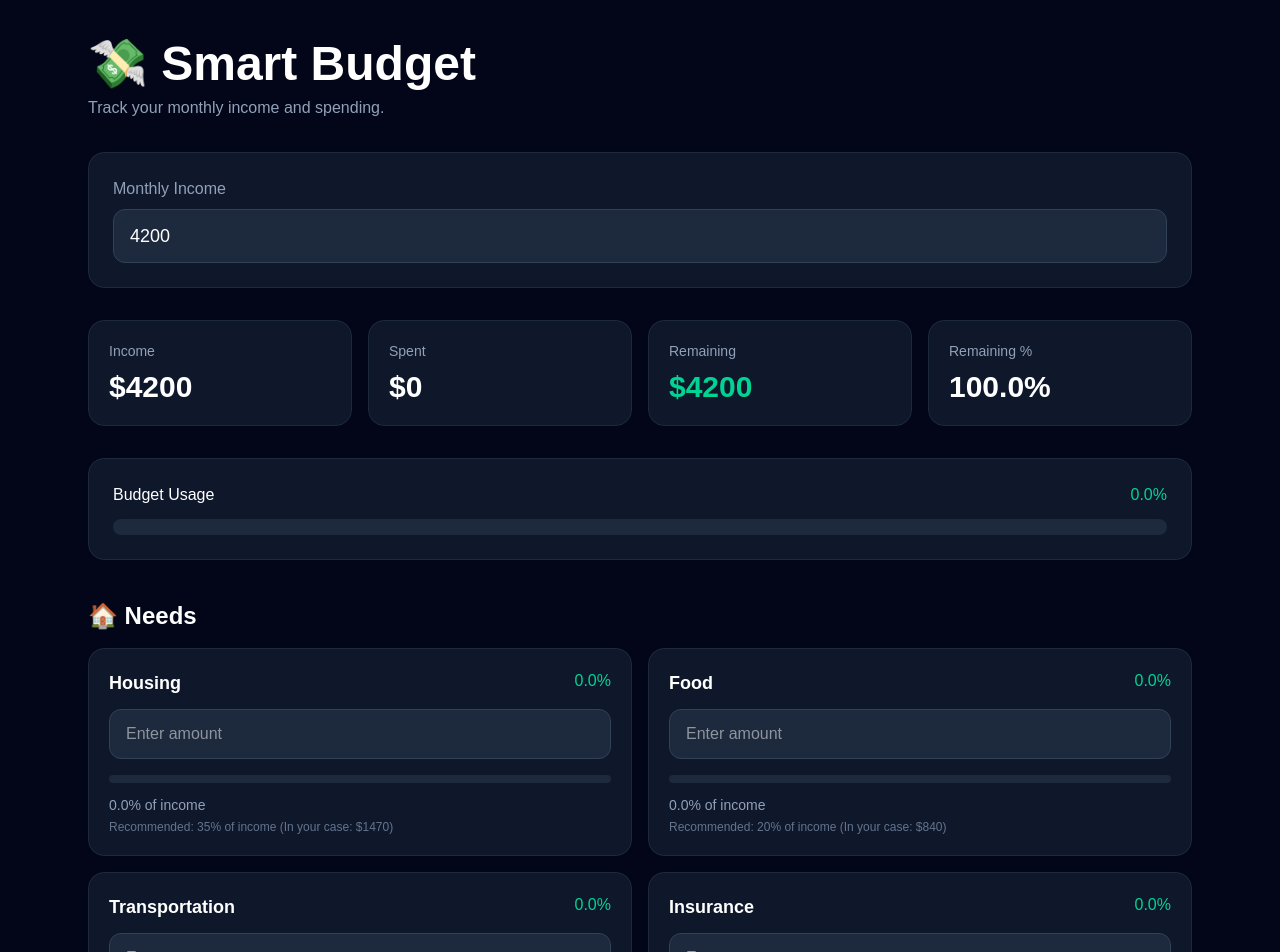
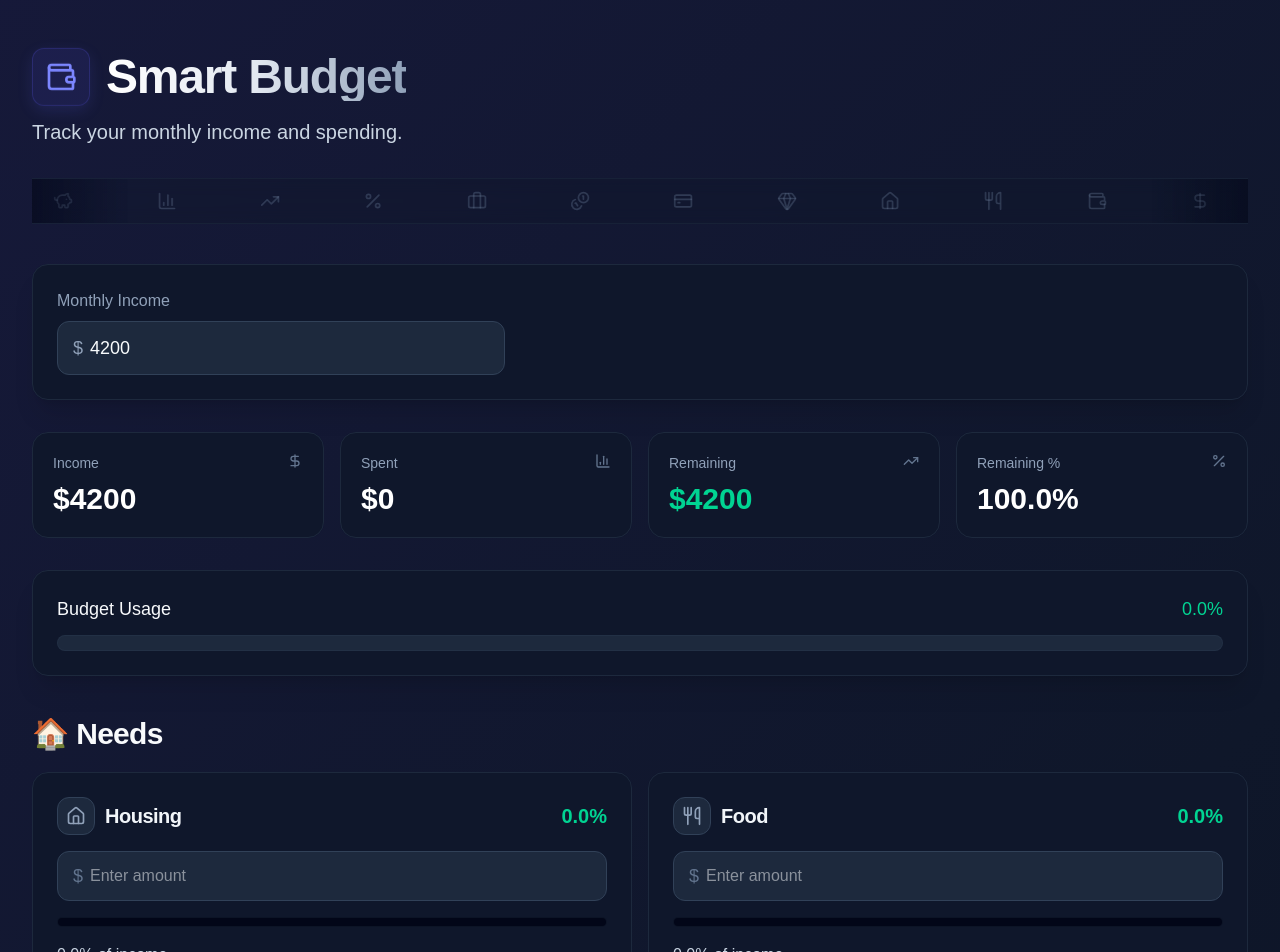
Before and after one commit to ECampbell37/budget-app, a Next.js app: page / in a window 1280 px wide. Shown: the top 952 px of the page. Built offline with nearby package versions, Linux system fonts and the light colour scheme.

Commit message:
UI Overhaul

```diff
--- a/app/page.tsx
+++ b/app/page.tsx
@@ -1,146 +1,193 @@
 "use client";
 
 import { useEffect, useMemo, useState } from "react";
+import {
+  DollarSign,
+  Wallet,
+  TrendingUp,
+  Percent,
+  Home as HomeIcon,
+  Utensils,
+  Car,
+  ShieldCheck,
+  PiggyBank,
+  User,
+  BarChart3,
+  Briefcase,
+  Coins,
+  CreditCard,
+  Gem
+} from "lucide-react";
 
-const EXPENSES = [
-  { name: "Housing", type: "Essential", target: 35, metric: "max" },
-  { name: "Food", type: "Essential", target: 20, metric: "max" },
-  { name: "Transportation", type: "Essential", target: 10, metric: "max" },
-  { name: "Insurance", type: "Essential", target: 5, metric: "max" },
+interface BudgetConfig {
+  name: string;
+  type: "Essential" | "Lifestyle";
+  target: number;
+  metric: "max" | "min";
+  icon: any;
+}
 
-  { name: "Savings", type: "Lifestyle", target: 15, metric: "min" },
-  { name: "Personal", type: "Lifestyle", target: 10, metric: "max" },
-  { name: "Investments", type: "Lifestyle", target: 5, metric: "min" },
+const BUDGET_CONFIGS: BudgetConfig[] = [
+  { name: "Housing", type: "Essential", target: 35, metric: "max", icon: HomeIcon },
+  { name: "Food", type: "Essential", target: 20, metric: "max", icon: Utensils },
+  { name: "Transportation", type: "Essential", target: 10, metric: "max", icon: Car },
+  { name: "Insurance", type: "Essential", target: 5, metric: "max", icon: ShieldCheck },
+  { name: "Savings", type: "Lifestyle", target: 15, metric: "min", icon: PiggyBank },
+  { name: "Personal", type: "Lifestyle", target: 10, metric: "max", icon: User },
+  { name: "Investments", type: "Lifestyle", target: 5, metric: "min", icon: TrendingUp },
+];
+
+const MARQUEE_ICONS = [
+  Wallet, DollarSign, PiggyBank, BarChart3, TrendingUp, Percent,
+  Briefcase, Coins, CreditCard, Gem, HomeIcon, Utensils
 ];
 
 export default function Home() {
-  const [income, setIncome] = useState("4200");
-
-  const [expenses, setExpenses] = useState<Record<string, string>>(
-    EXPENSES.reduce((acc, item) => {
-      acc[item.name] = "";
-      return acc;
-    }, {} as Record<string, string>)
+  const [income, setIncome] = useState<string>("4200");
+  const [expenses, setExpenses] = useState<Record<string, string>>(() =>
+    BUDGET_CONFIGS.reduce((acc, item) => ({ ...acc, [item.name]: "" }), {})
   );
 
   useEffect(() => {
     const saved = localStorage.getItem("budget-data");
-
     if (saved) {
+      try {
         const data = JSON.parse(saved);
-
-      setIncome(data.income || "4200");
-      setExpenses(data.expenses || {});
+        if (data.income) setIncome(data.income);
+        if (data.expenses) setExpenses(data.expenses);
+      } catch (e) {
+        console.error("Failed to parse local storage budget data", e);
+      }
     }
   }, []);
 
   useEffect(() => {
-    localStorage.setItem(
-      "budget-data",
-      JSON.stringify({
-        income,
-        expenses,
-      })
-    );
+    localStorage.setItem("budget-data", JSON.stringify({ income, expenses }));
   }, [income, expenses]);
 
   const parsedIncome = parseFloat(income) || 0;
 
-  const totalSpent = useMemo(
-    () =>
-      Object.values(expenses).reduce(
-        (sum, value) => sum + (parseFloat(value) || 0),
-        0
-      ),
+  const totalSpent = useMemo(() =>
+    Object.values(expenses).reduce((sum, value) => sum + (parseFloat(value) || 0), 0),
     [expenses]
   );
 
   const moneyLeft = parsedIncome - totalSpent;
+  const remainingPercent = parsedIncome > 0 ? ((moneyLeft / parsedIncome) * 100).toFixed(1) : "0";
+  const usagePercent = parsedIncome > 0 ? (totalSpent / parsedIncome) * 100 : 0;
 
-  const remainingPercent =
-    parsedIncome > 0
-      ? ((moneyLeft / parsedIncome) * 100).toFixed(1)
-      : "0";
-
-  const usagePercent =
-    parsedIncome > 0
-      ? (totalSpent / parsedIncome) * 100
-      : 0;
-
-  const essentials = EXPENSES.filter(
-    (item) => item.type === "Essential"
-  );
-
-  const lifestyle = EXPENSES.filter(
-    (item) => item.type === "Lifestyle"
-  );
+  const essentials = BUDGET_CONFIGS.filter((item) => item.type === "Essential");
+  const lifestyle = BUDGET_CONFIGS.filter((item) => item.type === "Lifestyle");
 
   const updateExpense = (name: string, value: string) => {
-    setExpenses((prev) => ({
-      ...prev,
-      [name]: value,
-    }));
+    setExpenses((prev) => ({ ...prev, [name]: value }));
   };
 
   return (
-    <main className="min-h-screen bg-slate-950 text-white">
-      <div className="max-w-6xl mx-auto px-6 py-10">
-        <h1 className="text-5xl font-bold mb-2">
-          💸 Smart Budget
+    <main className="min-h-screen relative text-slate-50 antialiased overflow-x-hidden selection:bg-indigo-500/30">
+
+      {/* Structural Styles for CSS Background Elements & Shimmer Tracks */}
+      <style dangerouslySetInnerHTML={{__html: `
+        @keyframes gradientMove {
+          0% { background-position: 0% 50%; }
+          50% { background-position: 100% 50%; }
+          100% { background-position: 0% 50%; }
+        }
+        @keyframes float {
+          0%, 100% { transform: translateY(0px); box-shadow: 0 5px 15px 0 rgba(99, 102, 241, 0.15); }
+          50% { transform: translateY(-6px); box-shadow: 0 20px 25px -5px rgba(99, 102, 241, 0.3); }
+        }
+        @keyframes marquee {
+          0% { transform: translateX(0%); }
+          100% { transform: translateX(-50%); }
+        }
+        @keyframes progressShimmer {
+          0% { background-position: 0% 0%; }
+          100% { background-position: 200% 0%; }
+        }
+
+        .animate-gradient {
+          background: linear-gradient(-45deg, #020617, #0f172a, #1e1b4b, #020617);
+          background-size: 400% 400%;
+          animation: gradientMove 15s ease infinite;
+        }
+        .animate-float { animation: float 3s ease-in-out infinite; }
+        .animate-marquee { animation: marquee 35s linear infinite; }
+
+        .animated-progress-fill {
+          background-size: 200% auto !important;
+          animation: progressShimmer 2.5s linear infinite;
+        }
+      `}} />
+
+      {/* Dynamic Screen Backsplash Canvas */}
+      <div className="absolute inset-0 z-0 animate-gradient" />
+
+      {/* High-Capacity Frame Wrapper Container */}
+      <div className="relative z-10 max-w-7xl mx-auto px-4 sm:px-8 py-12">
+
+        {/* Main Dashboard Header (Sizing Increased) */}
+        <header className="mb-8">
+          <div className="flex items-center gap-4 mb-3">
+            <span className="p-3 bg-indigo-500/10 text-indigo-400 rounded-xl border border-indigo-500/20 shadow-inner animate-float">
+              <Wallet className="w-8 h-8" />
+            </span>
+            <h1 className="text-4xl sm:text-5xl font-black tracking-tight bg-gradient-to-r from-white via-slate-200 to-slate-400 bg-clip-text text-transparent">
+              Smart Budget
             </h1>
-
-        <p className="text-slate-400 mb-8">
+          </div>
+          <p className="text-slate-300 text-base sm:text-xl font-medium">
             Track your monthly income and spending.
           </p>
+        </header>
 
-        {/* Income Input */}
+        {/* Infinite Moving Running Asset Strip */}
+        <div className="w-full overflow-hidden relative bg-slate-900/40 border-y border-slate-800/60 py-3 mb-10 backdrop-blur-sm">
+          <div className="flex w-[200%] animate-marquee gap-12 items-center">
+            <div className="flex justify-around w-1/2 gap-12 text-slate-500/40">
+              {MARQUEE_ICONS.map((Icon, idx) => <Icon key={`m1-${idx}`} className="w-5 h-5 hover:text-indigo-400 transition-colors" />)}
+            </div>
+            <div className="flex justify-around w-1/2 gap-12 text-slate-500/40">
+              {MARQUEE_ICONS.map((Icon, idx) => <Icon key={`m2-${idx}`} className="w-5 h-5 hover:text-indigo-400 transition-colors" />)}
+            </div>
+          </div>
+          <div className="absolute inset-y-0 left-0 w-24 bg-gradient-to-r from-slate-950 to-transparent pointer-events-none opacity-50" />
+          <div className="absolute inset-y-0 right-0 w-24 bg-gradient-to-l from-slate-950 to-transparent pointer-events-none opacity-50" />
+        </div>
 
-        <div className="bg-slate-900 border border-slate-800 rounded-2xl p-6 mb-8">
-          <label className="block text-slate-400 mb-2">
+        {/* Base Income Parameter Block Layout */}
+        <div className="bg-slate-900 border border-slate-800 rounded-2xl p-6 mb-8 shadow-xl backdrop-blur-sm">
+          <label className="block text-slate-400 mb-2 font-medium">
             Monthly Income
           </label>
-
+          <div className="relative max-w-md">
+            <span className="absolute left-4 top-1/2 -translate-y-1/2 text-slate-400 font-medium text-lg">$</span>
             <input
               type="number"
               value={income}
               onChange={(e) => setIncome(e.target.value)}
-            className="w-full bg-slate-800 border border-slate-700 rounded-xl px-4 py-3 text-lg outline-none"
+              placeholder="0"
+              className="w-full bg-slate-800 border border-slate-700 rounded-xl pl-8 pr-4 py-3 text-lg outline-none transition-all focus:border-indigo-500"
             />
           </div>
+        </div>
 
-        {/* Summary Cards */}
-
-        <div className="grid md:grid-cols-4 gap-4 mb-8">
-          <SummaryCard
-            title="Income"
-            value={`$${parsedIncome.toFixed(0)}`}
-          />
-
-          <SummaryCard
-            title="Spent"
-            value={`$${totalSpent.toFixed(0)}`}
-          />
-
+        {/* Summary Metric Scoreboard Panels */}
+        <div className="grid grid-cols-2 lg:grid-cols-4 gap-4 mb-8">
+          <SummaryCard title="Income" value={`$${parsedIncome.toFixed(0)}`} icon={DollarSign} />
+          <SummaryCard title="Spent" value={`$${totalSpent.toFixed(0)}`} icon={BarChart3} />
           <SummaryCard
             title="Remaining"
             value={`$${moneyLeft.toFixed(0)}`}
-            color={
-              moneyLeft >= 0
-                ? "text-emerald-400"
-                : "text-red-400"
-            }
+            icon={TrendingUp}
+            color={moneyLeft >= 0 ? "text-emerald-400" : "text-red-400"}
           />
-
-          <SummaryCard
-            title="Remaining %"
-            value={`${remainingPercent}%`}
-          />
+          <SummaryCard title="Remaining %" value={`${remainingPercent}%`} icon={Percent} />
         </div>
 
-        {/* Budget Usage */}
-
-        <div className="bg-slate-900 border border-slate-800 rounded-2xl p-6 mb-10">
-          <div className="flex justify-between mb-3">
+        {/* Aggregated Total Tracking Row Utilization Meter */}
+        <div className="bg-slate-900 border border-slate-800 rounded-2xl p-6 mb-10 shadow-xl backdrop-blur-sm">
+          <div className="flex justify-between mb-3 text-lg font-medium">
             <span>Budget Usage</span>
             <span
               className={
@@ -155,14 +202,14 @@ export default function Home() {
             </span>
           </div>
 
-          <div className="h-4 bg-slate-800 rounded-full overflow-hidden">
+          <div className="h-4 bg-slate-800 rounded-full overflow-hidden p-[2px] border border-slate-700/30">
             <div
-              className={`h-full ${
+              className={`h-full rounded-full animated-progress-fill transition-all duration-500 ease-out ${
                 usagePercent > 100
-                  ? "bg-red-500"
+                  ? "bg-[linear-gradient(90deg,#ef4444_0%,#b91c1c_50%,#ef4444_100%)]"
                   : usagePercent > 98
-                  ? "bg-blue-500"
-                  : "bg-emerald-500"
+                  ? "bg-[linear-gradient(90deg,#3b82f6_0%,#1d4ed8_50%,#3b82f6_100%)]"
+                  : "bg-[linear-gradient(90deg,#10b981_0%,#047857_50%,#10b981_100%)]"
               }`}
               style={{
                 width: `${Math.min(usagePercent, 100)}%`,
@@ -171,10 +218,8 @@ export default function Home() {
           </div>
         </div>
 
-        {/* Essentials */}
-
-        <SectionTitle title="🏠 Needs" />
-
+        {/* Essentials Group Partition Blocks */}
+        <h2 className="text-3xl font-bold mb-5 tracking-tight">🏠 Needs</h2>
         <div className="grid md:grid-cols-2 gap-4 mb-10">
           {essentials.map((item) => (
             <ExpenseCard
@@ -187,10 +232,10 @@ export default function Home() {
           ))}
         </div>
 
-        {/* Lifestyle */}
+        <br></br>
 
-        <SectionTitle title="✨ Wants" />
-
+        {/* Lifestyle Group Partition Blocks */}
+        <h2 className="text-3xl font-bold mb-5 tracking-tight">✨ Wants</h2>
         <div className="grid md:grid-cols-2 gap-4">
           {lifestyle.map((item) => (
             <ExpenseCard
@@ -207,37 +252,15 @@ export default function Home() {
   );
 }
 
-function SummaryCard({
-  title,
-  value,
-  color = "text-white",
-}: {
-  title: string;
-  value: string;
-  color?: string;
-}) {
+function SummaryCard({ title, value, color = "text-white", icon: Icon }: { title: string; value: string; color?: string; icon: any }) {
   return (
-    <div className="bg-slate-900 border border-slate-800 rounded-2xl p-5">
-      <p className="text-slate-400 text-sm mb-2">
-        {title}
-      </p>
-
-      <p className={`text-3xl font-bold ${color}`}>
-        {value}
-      </p>
+    <div className="bg-slate-900 border border-slate-800 rounded-2xl p-5 relative overflow-hidden group hover:border-slate-700 transition-all duration-300 backdrop-blur-sm">
+      <div className="flex justify-between items-start mb-2">
+        <p className="text-slate-400 text-sm font-medium">{title}</p>
+        <Icon className="w-4 h-4 text-slate-500" />
       </div>
-  );
-}
-
-function SectionTitle({
-  title,
-}: {
-  title: string;
-}) {
-  return (
-    <h2 className="text-2xl font-semibold mb-4">
-      {title}
-    </h2>
+      <p className={`text-2xl sm:text-3xl font-bold ${color}`}>{value}</p>
+    </div>
   );
 }
 
@@ -247,100 +270,92 @@ function ExpenseCard({
   value,
   onChange,
 }: {
-  item: {
-    name: string;
-    type: string;
-    target: number;
-    metric: string;
-  };
+  item: BudgetConfig;
   income: number;
   value: string;
   onChange: (name: string, value: string) => void;
 }) {
   const amount = parseFloat(value) || 0;
-
-  const percentNumber =
-    income > 0
-      ? (amount / income) * 100
-      : 0;
-
+  const percentNumber = income > 0 ? (amount / income) * 100 : 0;
   const percent = percentNumber.toFixed(1);
+  const Icon = item.icon;
 
   let statusColor;
-  let progressColor;
+  let gradientFill;
 
   if (item.metric === "max") {
     if (percentNumber <= item.target) {
       statusColor = "text-emerald-400";
-      progressColor = "bg-emerald-500";
+      gradientFill = "bg-[linear-gradient(90deg,#10b981_0%,#059669_50%,#10b981_100%)]";
     } else if (percentNumber <= item.target * 1.2) {
       statusColor = "text-yellow-400";
-      progressColor = "bg-yellow-500";
+      gradientFill = "bg-[linear-gradient(90deg,#f59e0b_0%,#d97706_50%,#f59e0b_100%)]";
     } else if (percentNumber <= item.target * 1.5) {
       statusColor = "text-orange-400";
-      progressColor = "bg-orange-500";
+      gradientFill = "bg-[linear-gradient(90deg,#f97316_0%,#ea580c_50%,#f97316_100%)]";
     } else {
       statusColor = "text-red-400";
-      progressColor = "bg-red-500";
+      gradientFill = "bg-[linear-gradient(90deg,#ef4444_0%,#dc2626_50%,#ef4444_100%)]";
     }
   } else {
     if (percentNumber >= item.target) {
       statusColor = "text-emerald-400";
-      progressColor = "bg-emerald-500";
+      gradientFill = "bg-[linear-gradient(90deg,#10b981_0%,#059669_50%,#10b981_100%)]";
     } else if (percentNumber >= item.target * 0.8) {
       statusColor = "text-yellow-400";
-      progressColor = "bg-yellow-500";
+      gradientFill = "bg-[linear-gradient(90deg,#f59e0b_0%,#d97706_50%,#f59e0b_100%)]";
     } else if (percentNumber >= item.target * 0.5) {
       statusColor = "text-orange-400";
-      progressColor = "bg-orange-500";
+      gradientFill = "bg-[linear-gradient(90deg,#f97316_0%,#ea580c_50%,#f97316_100%)]";
     } else {
       statusColor = "text-red-400";
-      progressColor = "bg-red-500";
+      gradientFill = "bg-[linear-gradient(90deg,#ef4444_0%,#dc2626_50%,#ef4444_100%)]";
     }
   }
 
   return (
-    <div className="bg-slate-900 border border-slate-800 rounded-2xl p-5">
-      <div className="flex justify-between mb-3">
-        <h3 className="font-semibold text-lg">
-          {item.name}
-        </h3>
-
-        <span className={statusColor}>
-          {percent}%
+    <div className="bg-slate-900 border border-slate-800 rounded-2xl p-6 hover:border-slate-700 transition-all flex flex-col justify-between backdrop-blur-sm">
+      <div>
+        <div className="flex justify-between items-center mb-4">
+          <div className="flex items-center gap-2.5">
+            <span className="p-2 bg-slate-800 border border-slate-700 text-slate-400 rounded-xl">
+              <Icon className="w-5 h-5" />
             </span>
+            {/* Expanded section title size */}
+            <h3 className="font-bold text-xl text-slate-100 tracking-tight">{item.name}</h3>
+          </div>
+          {/* Expanded section percentage display size */}
+          <span className={`text-xl font-extrabold ${statusColor}`}>{percent}%</span>
         </div>
 
+        <div className="relative mb-4">
+          <span className="absolute left-4 top-1/2 -translate-y-1/2 text-slate-500 text-lg">$</span>
           <input
             type="number"
             placeholder="Enter amount"
             value={value}
-        onChange={(e) =>
-          onChange(item.name, e.target.value)
-        }
-        className="w-full bg-slate-800 border border-slate-700 rounded-xl px-4 py-3 mb-4 outline-none"
-      />
-
-      <div className="h-2 bg-slate-800 rounded-full overflow-hidden">
-        <div
-          className={`h-full ${progressColor}`}
-          style={{
-            width: `${Math.min(
-              percentNumber,
-              100
-            )}%`,
-          }}
+            onChange={(e) => onChange(item.name, e.target.value)}
+            className="w-full bg-slate-800 border border-slate-700 rounded-xl pl-8 pr-4 py-3 text-base outline-none transition-all font-medium"
           />
         </div>
 
-      <p className="text-slate-400 text-sm mt-3">
+        <div className="h-2.5 bg-slate-950 rounded-full overflow-hidden p-[1px] border border-slate-800/40">
+          <div
+            className={`h-full rounded-full animated-progress-fill transition-all duration-300 ease-out ${gradientFill}`}
+            style={{ width: `${Math.min(percentNumber, 100)}%` }}
+          />
+        </div>
+      </div>
+
+      <div>
+        {/* Expanded description content text sizing */}
+        <p className="text-slate-300 text-base font-medium mt-4">
           {percent}% of income
         </p>
-
-      <p className="text-slate-500 text-xs mt-1">
-        Recommended: {item.target}% of income (In your case:
-        ${(income * (item.target / 100)).toFixed(0)})
+        <p className="text-slate-400 text-xs sm:text-sm mt-1 leading-relaxed">
+          Recommended: {item.target}% of income (In your case: ${(income * (item.target / 100)).toFixed(0)})
         </p>
+      </div>
     </div>
   );
 }
--- a/package.json
+++ b/package.json
@@ -9,6 +9,7 @@
     "lint": "eslint"
   },
   "dependencies": {
+    "lucide-react": "^1.17.0",
     "next": "16.2.9",
     "react": "19.2.4",
     "react-dom": "19.2.4"
```
Also changed, not shown: 1 other file (tests, documents, lock files or other folders). Lines whose indentation alone changed are shown as unchanged.
